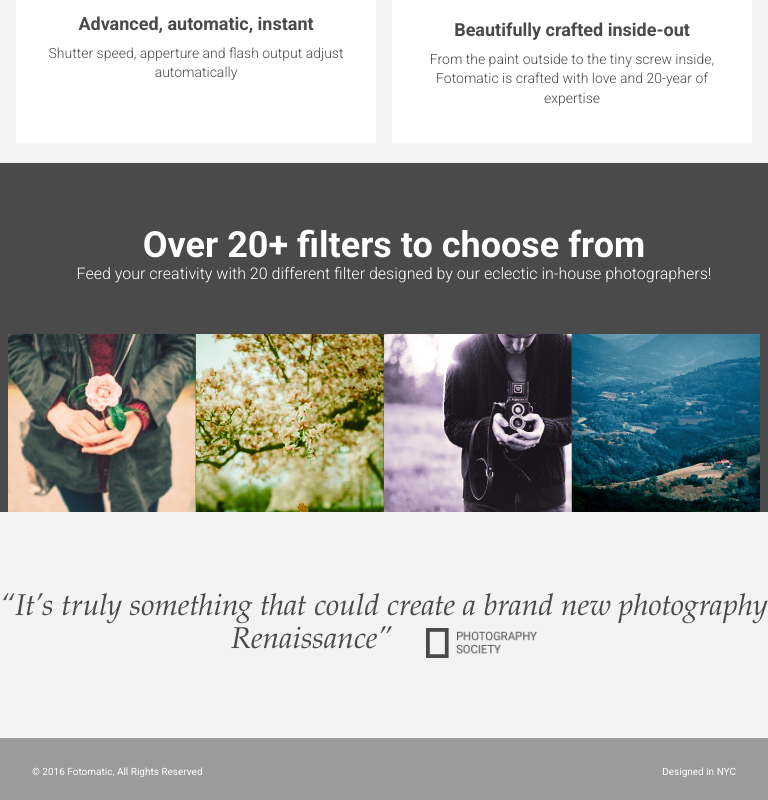
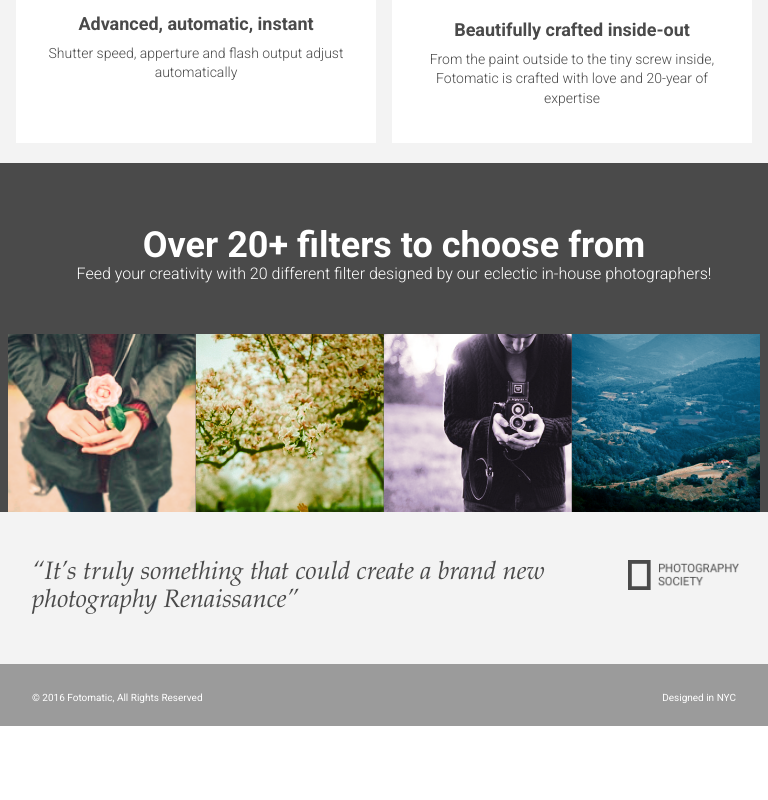
Before and after one commit to moustaphdiakite/Codecademy-Projects, a plain HTML site: page Font End Projects/Fotomatic/index.html in a window 768 px wide. Shown: the part 755-1555 px from the top of the page. After the commit the page ends 1481 px from the top, so only its background shows below. Drawn offline with Linux system fonts and the light colour scheme; a web font is replaced by a local one.

Commit message:
Add style to  quotes-section tablet

```diff
--- a/Font End Projects/Fotomatic/resources/css/style.css
+++ b/Font End Projects/Fotomatic/resources/css/style.css
@@ -507,6 +507,23 @@ header .mobile {
 	vertical-align: bottom;
 }
 
+@media only screen and (min-width: 760px) and (max-width: 1023px) {
+	#quotes-section .content {
+		padding: 3rem 0;
+		display: flex;
+	}
+
+	#quotes-section .quote {
+		font-size: 1.575rem;
+		text-align: left;
+		margin-left: 2rem;
+	}
+
+	#quotes-section .quote-citation {
+		margin-right: 29px;
+	}
+}
+
 @media only screen and (max-width: 760px) {
 	#quotes-section .content {
 		padding: 1.875rem 0;
```
